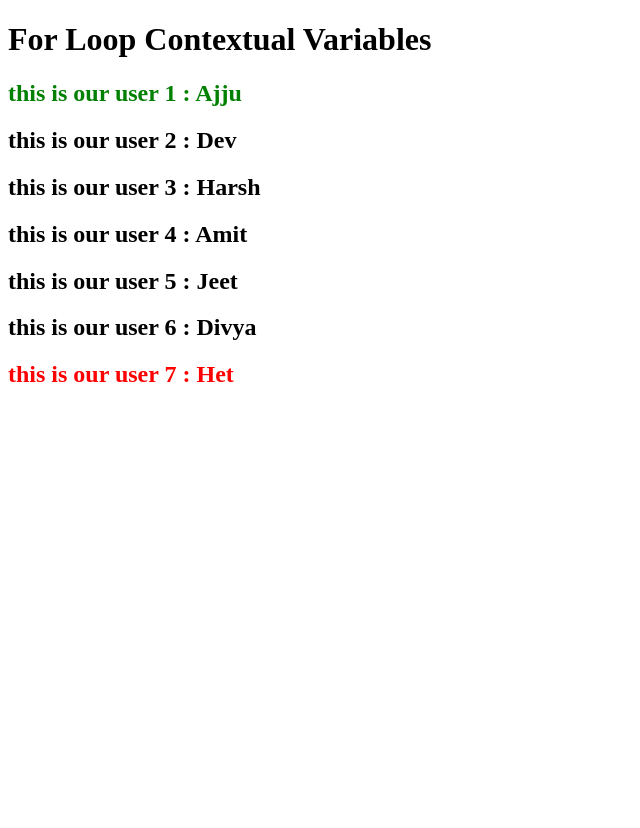
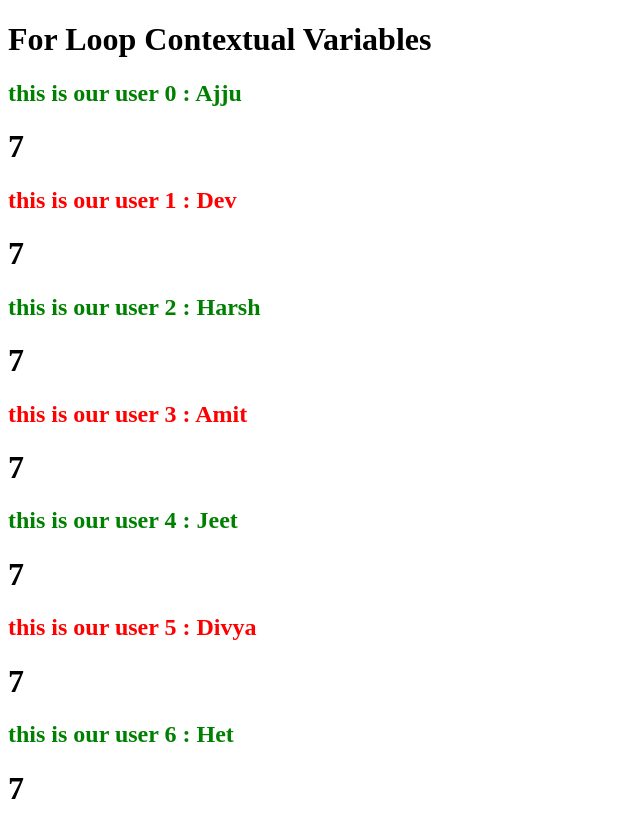
Before and after one commit to Bhavu7/Angular-v20, an Angular app: page / in a window 1280 px wide. Shown: the whole page, without its empty margins (0-640 px from the left). Before the commit the page ends 800 px from the top, so only its background shows below. Built offline with nearby package versions, Linux system fonts and the light colour scheme.

Commit message:
For Loop Contextual Variables

```diff
--- a/src/app/app.html
+++ b/src/app/app.html
@@ -179,12 +179,24 @@
 
 <h1>For Loop Contextual Variables</h1>
 
-@for(user of users; track user; let i = $index; let l = $last; let f = $first;){ @if(f){
+@for(user of users; track user; let i = $index; let l = $last; let f = $first;){
+<!-- @if(f){
 <h2 style="color: green">this is our user {{ i + 1 }} : {{ user }}</h2>
 } @else if(l){
 <h2 style="color: red">this is our user {{ i + 1 }} : {{ user }}</h2>
 } @else {
 <h2>this is our user {{ i + 1 }} : {{ user }}</h2>
+} -->
+<!-- <h3>{{$last}}</h3> -->
+
+@if($odd){
+<h2 style="color: red">this is our user {{ i }} : {{ user }}</h2>
+} @if($even) {
+<h2 style="color: green">this is our user {{ i }} : {{ user }}</h2>
 }
-<!-- <h3>{{$last}}</h3> -->
+<!-- <h2>this is our user {{ i + 1 }} : {{ user }}</h2> -->
+ <h1>{{$count}}</h1>
 }
+@empty {
+  <h1>No Record Found!</h1>
+}
--- a/src/app/app.ts
+++ b/src/app/app.ts
@@ -243,4 +243,5 @@ export class App {
 
 
   users = ['Ajju', 'Dev', 'Harsh', 'Amit', 'Jeet', 'Divya', 'Het']
+  // users = [];
 }
```
